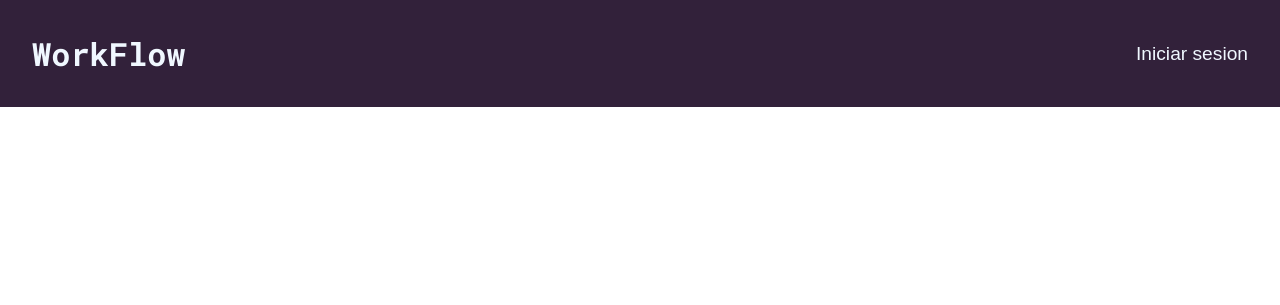
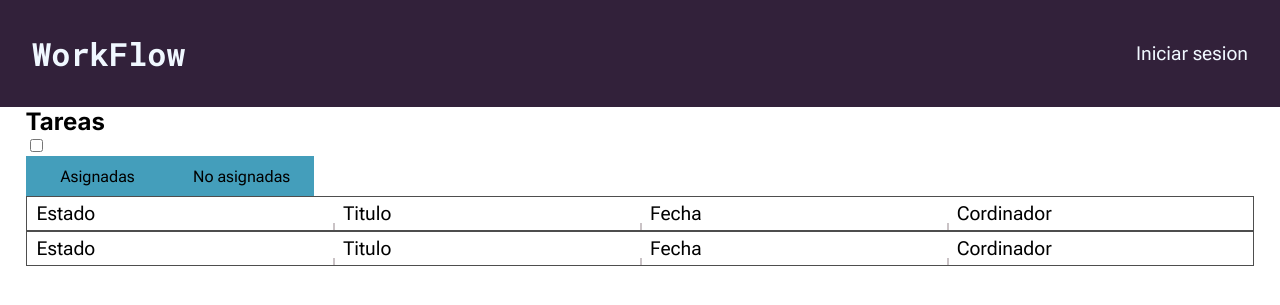
Before and after one commit to WENXEX/codechallenge, a PHP site: page /index.html in a window 1280 px wide. Shown: the top 305 px of the page. Run offline with PHP 8.4, Linux system fonts and the light colour scheme.

Commit message:
Estilos de la cabll

```diff
--- a/index.html
+++ b/index.html
@@ -11,5 +11,53 @@
         <h1 class="Mono-titulos">WorkFlow</h1>
         <a href="" class="RFlex">Iniciar sesion</a>
     </header>
+    <main class="pddng20">
+        <h2 class="Inter-titulos">Tareas</h2>
+        <input type="checkbox" name="t-asignadas" id="t-asignadas">
+        <section class="top-bar" >
+            <label class="btn1 asgindas" for="t-asignadas">
+              Asignadas
+            </label>
+            <label class="btn1 noasgindas" for="t-noasignadas">
+                No asignadas
+            </label class="btn1 asgindas">
+        </section>
+
+        <section class="content t-asignadas">
+            <div class="div-gap">
+                <span class="Roboto-Flex-regular padding-text">Estado</span>
+            </div>
+            <div class="div-gap">
+                <span class="Roboto-Flex-regular padding-text">Titulo</span>
+                <span class="separador"></span>
+            </div>
+            <div class="div-gap">
+                <span class="Roboto-Flex-regular padding-text">Fecha</span>
+                <span class="separador"></span>
+            </div>
+            <div class="div-gap">
+                <span class="Roboto-Flex-regular padding-text">Cordinador</span>
+                <span class="separador"></span>
+            </div>
+        </section>
+
+        <section class="content t-noasignadas">
+            <div class="div-gap">
+                <span class="Roboto-Flex-regular padding-text">Estado</span>
+            </div>
+            <div class="div-gap">
+                <span class="Roboto-Flex-regular padding-text">Titulo</span>
+                <span class="separador"></span>
+            </div>
+            <div class="div-gap">
+                <span class="Roboto-Flex-regular padding-text">Fecha</span>
+                <span class="separador"></span>
+            </div>
+            <div class="div-gap">
+                <span class="Roboto-Flex-regular padding-text">Cordinador</span>
+                <span class="separador"></span>
+            </div>
+        </section>
+    </main>
 </body>
 </html>
--- a/styles.css
+++ b/styles.css
@@ -1,5 +1,4 @@
-@import url('https://fonts.googleapis.com/css2?family=Roboto+Flex:opsz,wght@8..144,100..1000&family=Roboto+Mono:ital,wght@0,100..700;1,100..700&display=swap');
-
+@import url('https://fonts.googleapis.com/css2?family=Inter:wght@100..900&family=Roboto+Flex:opsz,wght@8..144,100..1000&family=Roboto+Mono:ital,wght@0,100..700;1,100..700&display=swap');
 
 /* Estilos generales*/
 
@@ -9,6 +8,7 @@
 
 body {
     margin: 0;
+    font-family: "Roboto Flex", sans-serif;
 }
 
 h1, h2, h3, h4 {
@@ -28,14 +28,22 @@ p {
 }
 
 .RFlex {
-    font-family: "Robot Flex", sans-serif;
+    font-family: "Roboto Flex", sans-serif;
 }
 
 .RFlex-titulos {
-    font-family: "Robot Flex" , sans-serif;
+    font-family: "Roboto Flex" , sans-serif;
     font-weight: 700;
 }
 
+.Inter-titulos {
+    font-family: "Inter" , sans-serif;
+    font-weight: 700;
+}
+
+/* Fin de fuentes*/
+
+/*Cabecera*/
 
 header {
     width: 100%;
@@ -57,3 +65,74 @@ header {
         color: rgb(215, 243, 250);
     }
 }
+
+
+.pddng20{
+    padding: 0 2%;
+
+}
+
+
+/* Botonos tarea asignadas*/
+.top-bar{
+    display: flex;
+    justify-content: flex-start;
+
+}
+
+.btn1{
+    display: flex;
+    justify-content: center;
+    flex-direction: row;
+    align-items: center;
+    width: 9rem;
+    height: 2.5rem;
+    background: #449EBB;
+    border: none;
+    cursor: pointer;
+}
+
+.asignadas {
+    width: 5rem;
+}
+.noasignadas {
+    width: 5rem;
+}
+
+/* Tabla Grid*/
+
+.content {
+    display: grid;
+    grid-template-columns: repeat(4, 1fr);
+    justify-items: center;
+    width: 100%;
+    border: 1px #4E4E4E solid;
+    max-height: 35px;
+    font-size: 1.2em;
+  }
+
+  .div-gap {
+    display: inline-grid;
+    height: 100%;
+    width: 100%;
+    text-align: center;
+    position: relative;
+    justify-items: start;
+    padding-left: 10px;
+  }
+
+  .padding-text {
+    display: -webkit-box;
+    -webkit-line-clamp: 1;
+    -webkit-box-orient: vertical;
+    overflow: hidden;
+    padding: 5px 0;
+  }
+
+  .separador{
+    border: 1px #CAC3C6 solid;
+    height: 7px;
+    width: 1px;
+    position: absolute;
+    bottom: 0;
+  }
```
